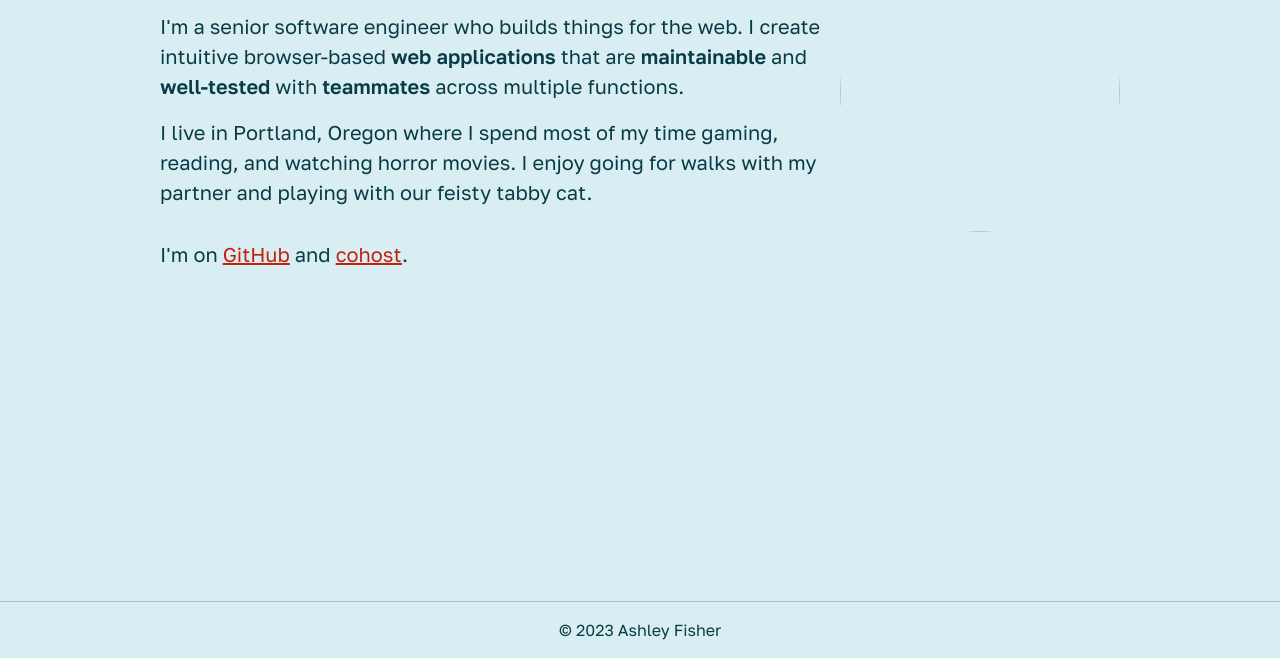
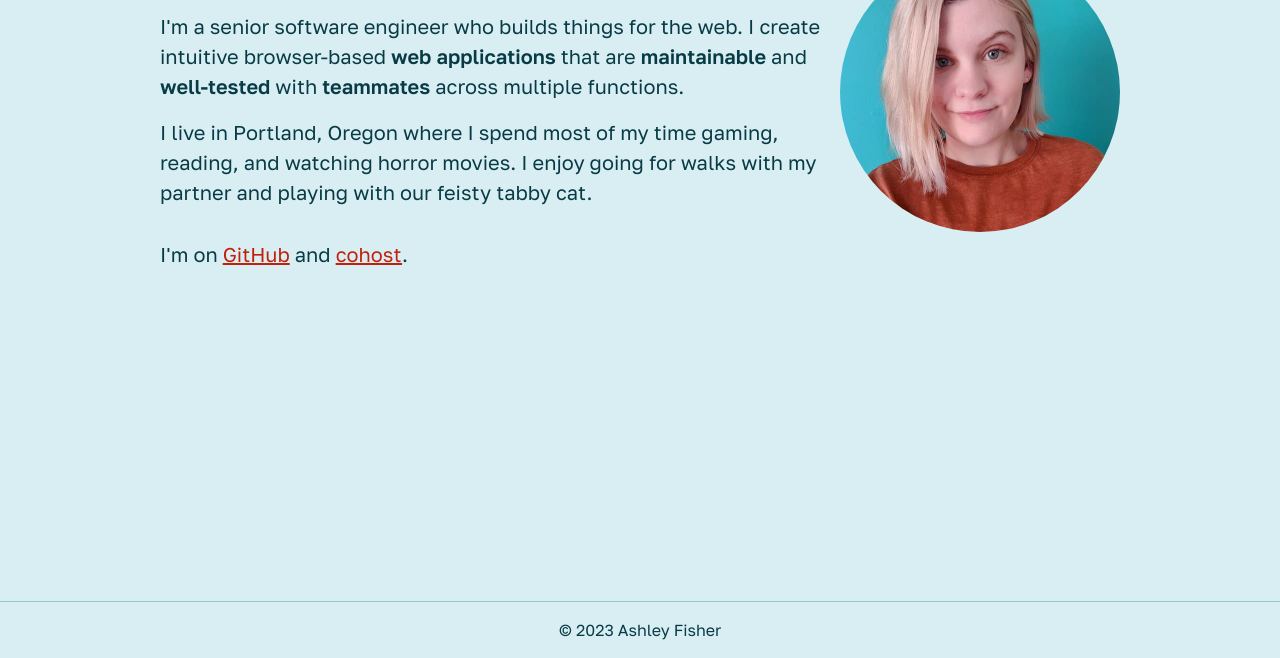
Before and after one commit to afisher/ash.fish, an Eleventy site: page src/index.html in a window 1280 px wide. Shown: the part 142-800 px from the top of the page. Built offline with nearby package versions, Linux system fonts and the light colour scheme; Eleventy itself is replaced by a stand-in of ours; files that its build step writes are made by us from their sources.

Commit message:
fix image

```diff
--- a/src/index.html
+++ b/src/index.html
@@ -4,7 +4,7 @@ layout: layout-base.njk
 ---
 
 <img
-  src="static/ashley_photo.jpg"
+  src="/static/ashley_photo.jpeg"
   height="280"
   width="280"
   class="headshot fr cf"
```
Also changed, not shown: src/static/ashley_photo.jpeg (added), src/static/ashley_photo.png (deleted).
